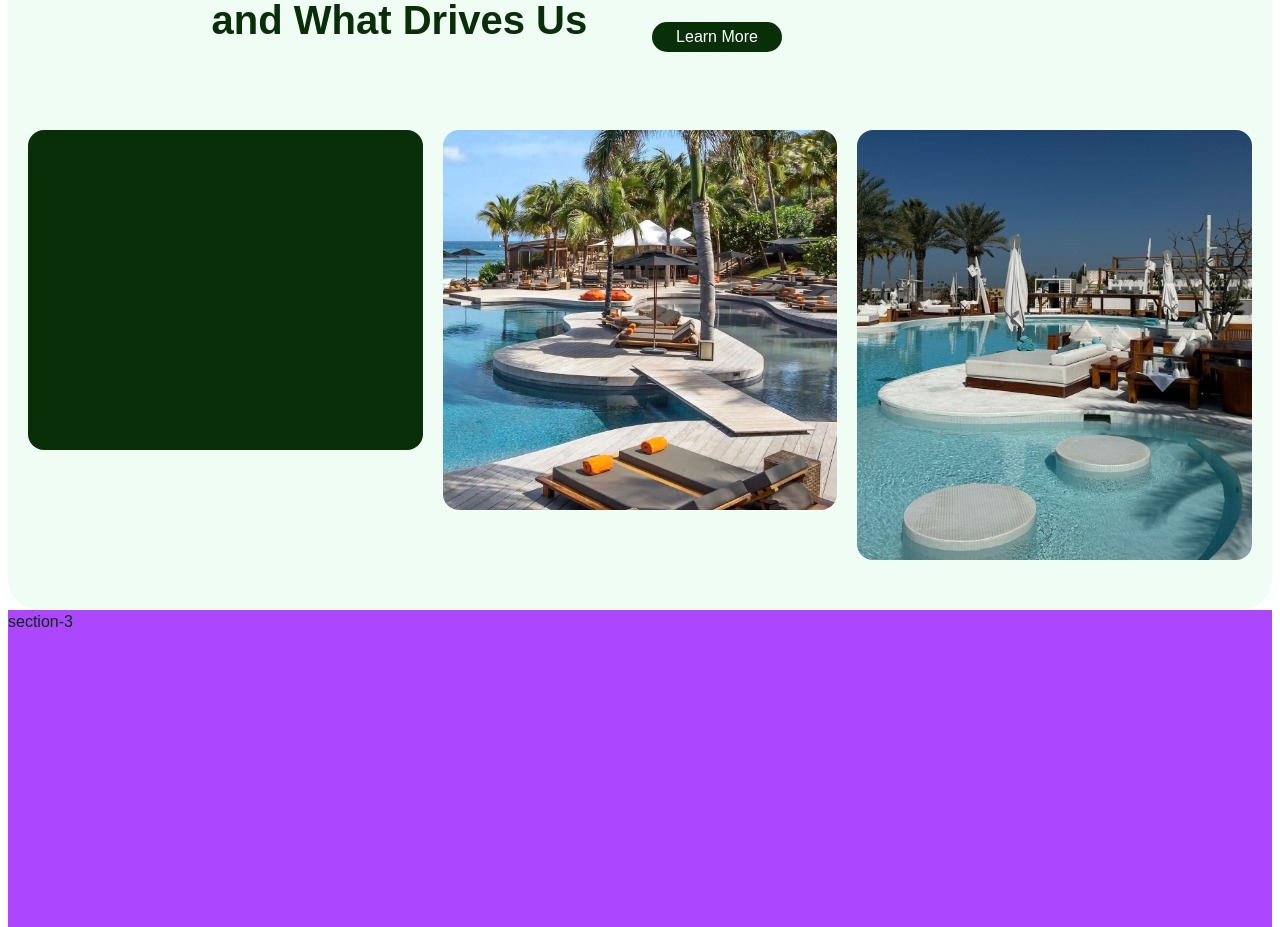
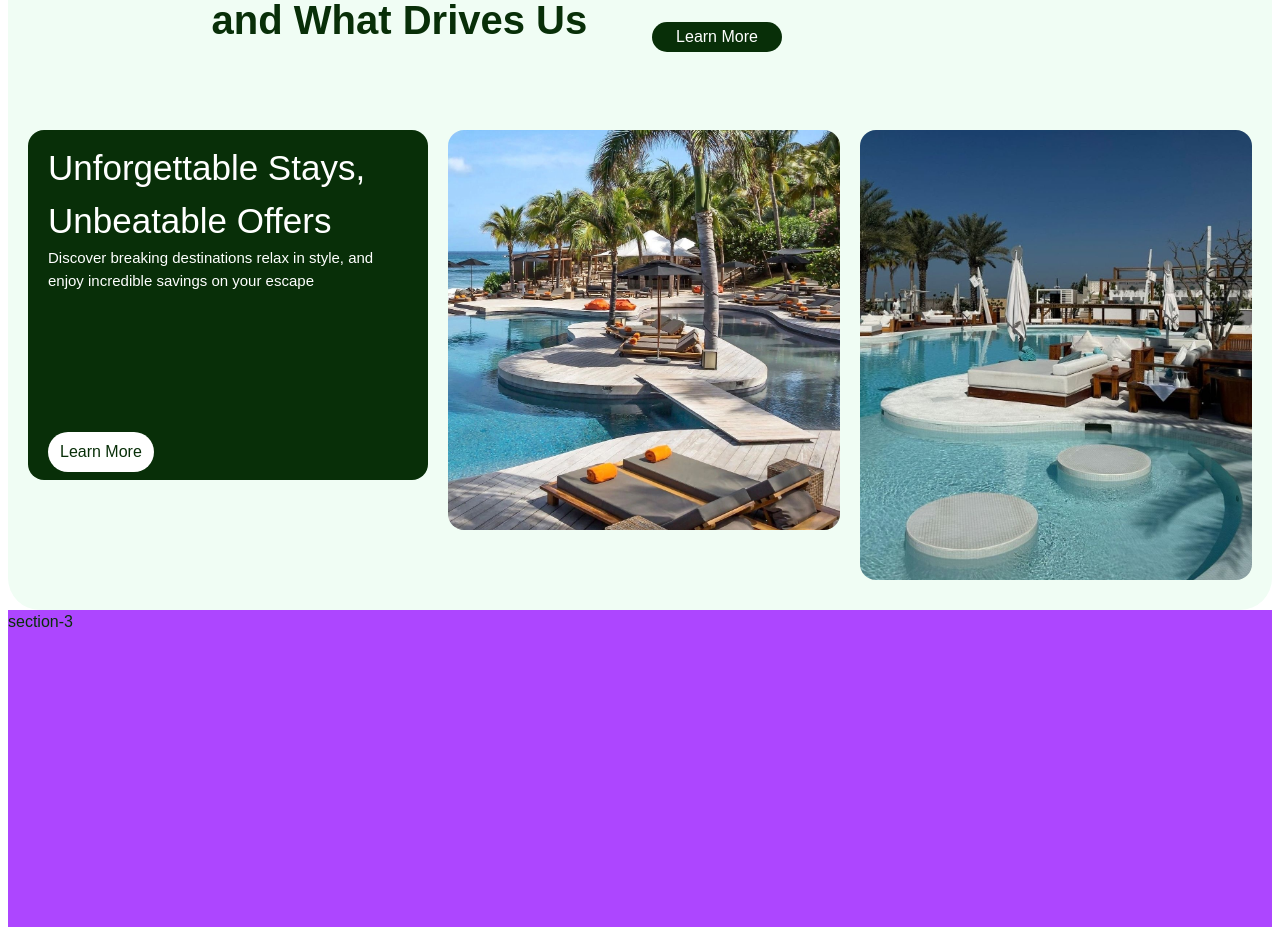
Before and after one commit to Adedejijohn11/Travel-booking, a Next.js app in the folder wanderlust/: page /en in a window 1280 px wide. Shown: the part 1468-2395 px from the top of the page. Built offline with nearby package versions, Linux system fonts and the light colour scheme.

Commit message:
create the sectionTwo first cards texts

```diff
--- a/wanderlust/src/components/sections/SectionTwo.tsx
+++ b/wanderlust/src/components/sections/SectionTwo.tsx
@@ -26,9 +26,22 @@ const SectionTwo = () => {
           </div>
         </div>
       </div>
+      {/* --------------------Cards------------------- */}
       <div className="h-[480px] w-full flex gap-5 mt-15 ">
-        <div className="h-[320px] w-[500px] bg-foreground rounded-2xl overflow-hidden "></div>
-        <div className="h-[380px] w-[500px] rounded-2xl overflow-hidden">
+        <div className="relative h-[350px] w-[500px] bg-foreground rounded-2xl overflow-hidden  text-white px-5 pt-3">
+          <h2 className="text-[35px]">
+            Unforgettable Stays,
+            <br /> Unbeatable Offers
+          </h2>
+          <p className="text-[15px]">
+            Discover breaking destinations relax in style, and enjoy incredible
+            savings on your escape
+          </p>
+          <span className="absolute bottom-2 bg-white text-foreground py-2 px-3 rounded-4xl cursor-pointer">
+            Learn More
+          </span>
+        </div>
+        <div className="h-[400px] w-[500px] rounded-2xl overflow-hidden">
           <Image
             src="/about/about-img-1.jpg"
             alt="background-img"
@@ -37,7 +50,7 @@ const SectionTwo = () => {
             className="h-full w-full object-cover"
           />
         </div>
-        <div className="h-[430px] w-[500px]  rounded-2xl overflow-hidden">
+        <div className="h-[450px] w-[500px]  rounded-2xl overflow-hidden">
           {" "}
           <Image
             src="/about/about-img-2.jpg"
```
